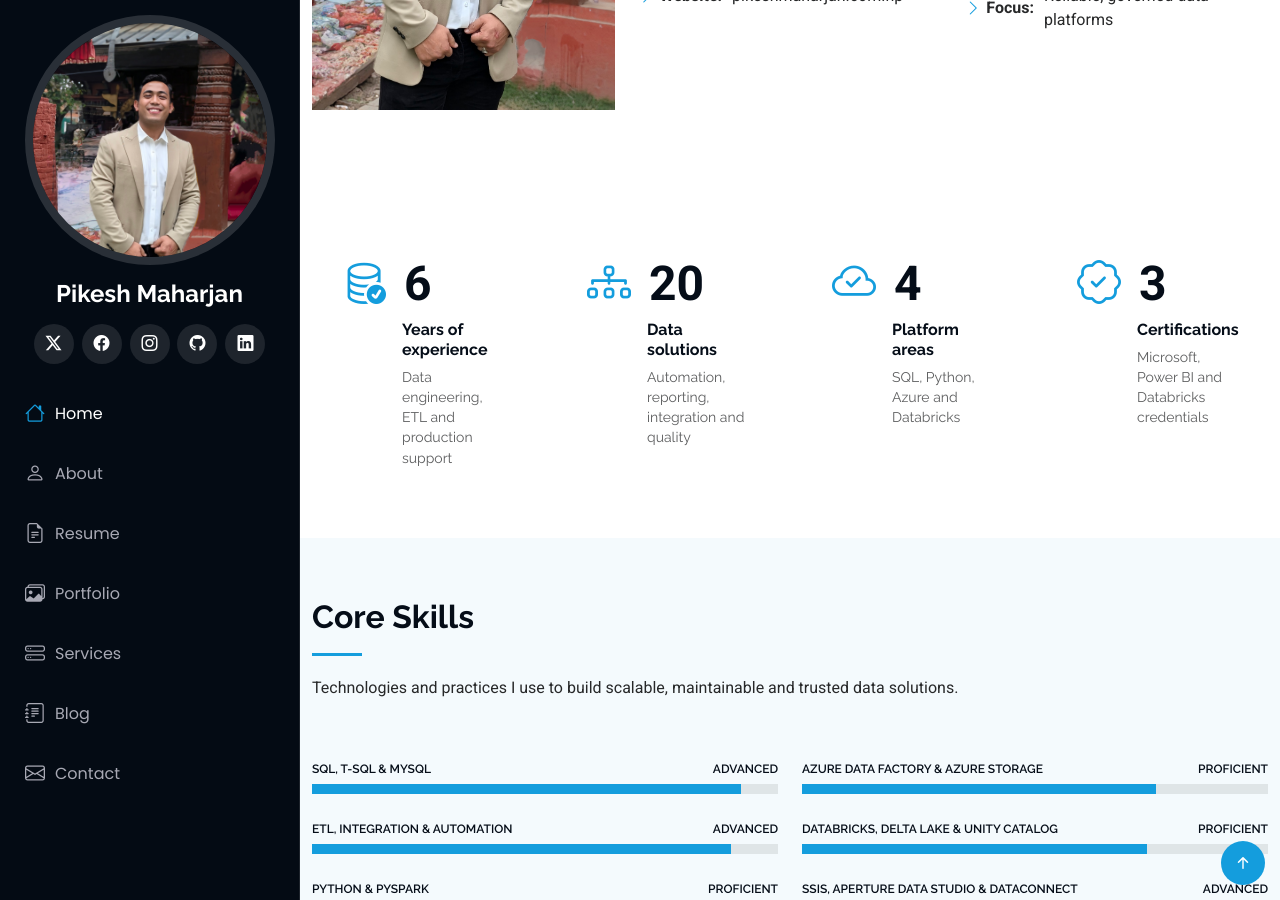
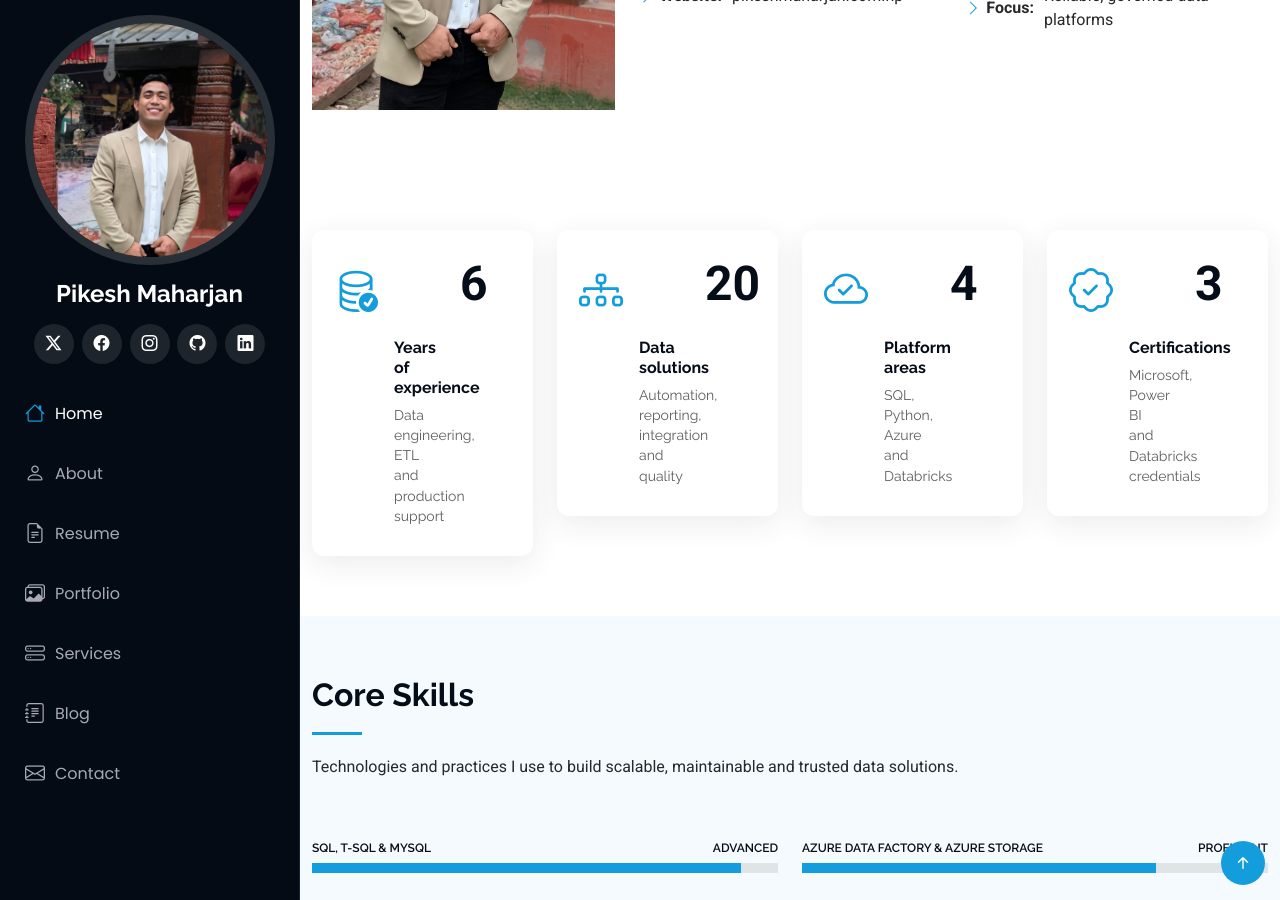
Before and after one commit to MeePks/Portfolio, a Jekyll site: the page built from index.html, in a window 1280 px wide and 900 px high, scrolled down 1708 px. Built offline with Jekyll 4.4.1, drawn with Linux system fonts in a browser that asks for light colours.

Commit message:
Improve hero and statistics layout

```diff
--- a/assets/css/main.css
+++ b/assets/css/main.css
@@ -1411,3 +1411,69 @@
   *, *::before, *::after { scroll-behavior: auto !important; transition-duration: 0.01ms !important; animation-duration: 0.01ms !important; animation-iteration-count: 1 !important; }
   #preloader { display: none !important; }
 }
+
+
+/* Homepage regression fixes */
+.hero .hero-image {
+  position: absolute;
+  inset: 0;
+  display: block;
+  width: 100%;
+  height: 100%;
+  object-fit: cover;
+  object-position: center;
+}
+
+.stats .stats-item {
+  display: grid;
+  grid-template-columns: 48px minmax(0, 1fr);
+  align-items: start;
+  gap: 18px;
+  min-height: 190px;
+  padding: 30px 22px;
+  border-radius: 12px;
+  background: var(--surface-color);
+  box-shadow: 0 8px 30px color-mix(in srgb, var(--default-color), transparent 91%);
+}
+
+.stats .stats-item i {
+  float: none;
+  margin: 8px 0 0;
+  line-height: 1;
+}
+
+.stats .stats-copy {
+  display: flex;
+  min-width: 0;
+  flex-direction: column;
+  gap: 9px;
+}
+
+.stats .stats-copy .purecounter {
+  margin: 0 0 4px;
+  line-height: 1;
+}
+
+.stats .stats-copy strong {
+  color: var(--heading-color);
+  font-family: var(--heading-font);
+  font-size: 17px;
+  line-height: 1.3;
+}
+
+.stats .stats-copy p {
+  display: block;
+  margin: 0;
+  padding: 0;
+  color: color-mix(in srgb, var(--default-color), transparent 25%);
+  font-family: var(--default-font);
+  font-size: 14px;
+  line-height: 1.55;
+}
+
+@media (max-width: 575px) {
+  .stats .stats-item {
+    min-height: 0;
+    padding: 24px 20px;
+  }
+}
```
